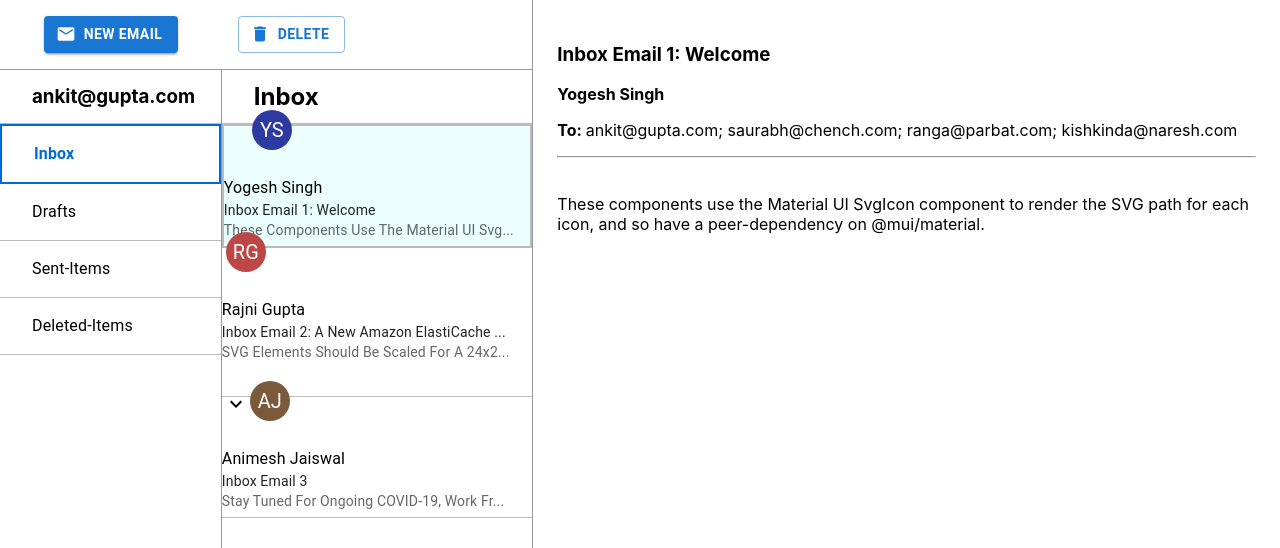
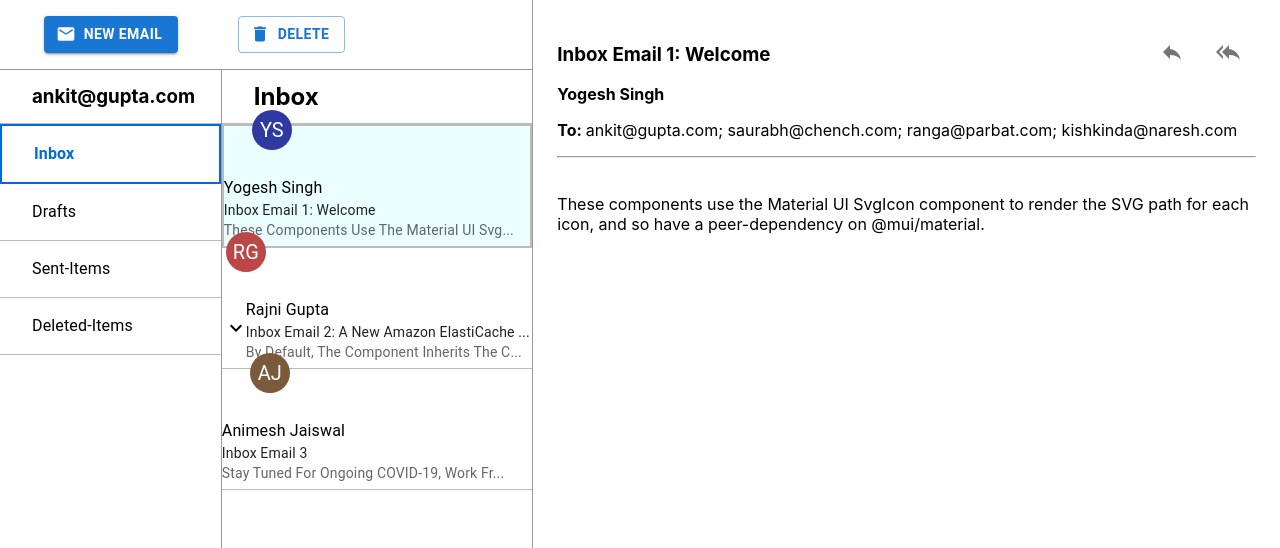
Before and after one commit to ANKRAJG/outlook-app, a React (Create React App) app: page / in a window 1280 px wide. Shown: the top 548 px of the page. Built offline with nearby package versions, Linux system fonts and the light colour scheme.

Commit message:
Added Reply & Reply All functionality

```diff
--- a/src/components/CreateNewEmail.tsx
+++ b/src/components/CreateNewEmail.tsx
@@ -1,19 +1,48 @@
 import { Autocomplete, Box, Button, TextField } from "@mui/material";
 import styles from './CreateNewEmail.module.css';
 import { Send, DeleteOutline } from '@mui/icons-material';
-import { ChangeEvent, useState } from "react";
+import { ChangeEvent, useEffect, useState } from "react";
 import { emailList } from "../data/outlookData";
 import { useOutlookContext } from "../providers/OutlookProvider";
 import { getMaxOutlookId } from "../helpers/helper";
 import { getOutlookDataInStorage, setOutlookDataInStorage } from "../data/storage";
-import { EmailDetailsProps } from "./types";
+import { Email, EmailDetailsProps } from "./types";
 
 
 const CreateNewEmail = () => {
-    const { selectedEmailList, setSelectedEmailList, setOpenEmailMode } = useOutlookContext();
+    const {
+        selectedEmailList,
+        setSelectedEmailList,
+        setOpenEmailMode,
+        replyType,
+        selectedEmail,
+        selectedType
+    } = useOutlookContext();
     const [toEmailDetails, setToEmailDetails] = useState<EmailDetailsProps[]>([]);
-    const [subject, setSubject] = useState<string>('');
+    const initSubject = ['reply', 'replyAll'].indexOf(replyType)>-1 ? selectedEmail.subject : '';
+    const [subject, setSubject] = useState<string>(initSubject);
     const [description, setDescription] = useState<string>('');
+
+    useEffect(() => {
+        const prepareDefaultListInCaseOfReply = () => {
+            let defaultToList: EmailDetailsProps[] = [];
+            const newTo = selectedEmail.to.filter(e => e!=='ankit@gupta.com');
+            if(replyType === 'reply') {
+                const to = selectedEmail.from!=='ankit@gupta.com' ? selectedEmail.from : newTo[0];
+                defaultToList = emailList.filter(e => [to].indexOf(e.email)>-1);
+            } else {
+                if(selectedEmail.from!=='ankit@gupta.com')
+                    newTo.unshift(selectedEmail.from);
+                defaultToList = emailList.filter(e => newTo.indexOf(e.email)>-1);
+            }
+            console.log('defaultToList = ', defaultToList);
+            setToEmailDetails(defaultToList);
+        }
+
+        if(['reply', 'replyAll'].indexOf(replyType)>-1) {
+            prepareDefaultListInCaseOfReply();
+        }
+    }, [replyType, selectedEmail.from, selectedEmail.to])
 
     const handleToEmailListChange = (value: EmailDetailsProps[]) => {
         setToEmailDetails(value);
@@ -27,10 +56,38 @@ const CreateNewEmail = () => {
         setDescription(event.target.value);
     };
 
+    const getParentForSingle = (p: Email, c: Email, emailObj: Email) => {
+        const maxId = getMaxOutlookId();
+        c.id = maxId+1;
+        c.type = 'firstReply';
+        c.parentId = p.id;
+        p.replys = [c];
+        emailObj.id = maxId+2;
+        return p;
+    };
+
+    const getParentObjForReplyCases = (emailObj: Email) => {
+        let parent = { ...selectedEmail };
+        if(['reply', 'firstReply'].indexOf(selectedEmail.type) > -1) {
+            parent = selectedEmailList.filter(e => e.id===selectedEmail.parentId)[0];
+        } else {
+            const newParent = getParentForSingle(selectedEmail, parent, emailObj);
+            parent = { ...newParent };
+        }
+        emailObj.parentId = parent.id;
+        emailObj.type = 'reply';
+
+        parent.subject = emailObj.subject;
+        parent.receiverNames = emailObj.receiverNames;
+        parent.to = emailObj.to;
+        parent.type = 'group';
+        parent.replys.push(emailObj);
+        return parent;
+    }
+
     const sendEmail = () => {
         const maxId = getMaxOutlookId();
-        console.log('maxId = ', maxId);
-        const emailObj = {
+        const emailObj: Email = {
             id: maxId+1,
             type: 'single',
             subject,
@@ -41,14 +98,33 @@ const CreateNewEmail = () => {
             receiverNames: toEmailDetails.map(ed => ed.name),
             replys: []
         }
-
-        selectedEmailList.push(emailObj);
-        setSelectedEmailList(selectedEmailList);
         const outlookData = getOutlookDataInStorage();
-        outlookData['sent-items'].push(emailObj);
+        if(['reply', 'replyAll'].indexOf(replyType)>-1) {
+            const parent = getParentObjForReplyCases(emailObj);
+            // selectedEmailList.push(parent);
+            const index = selectedEmailList.findIndex((item: Email) => item.id === parent.id);
+            selectedEmailList[index] = parent;
+            setSelectedEmailList(selectedEmailList);
+            outlookData[selectedType] = selectedEmailList;
+            const index2 = outlookData['sent-items'].findIndex((item: Email) => item.id === parent.id);
+            if(index2 === -1) {
+                outlookData['sent-items'].unshift(parent);
+            } else {
+                outlookData['sent-items'][index2] = parent;
+            }
+        } else {
+            // In case of normal mail
+            selectedEmailList.push(emailObj);
+            setSelectedEmailList(selectedEmailList);
+            outlookData['sent-items'].unshift(emailObj);
+        }
         setOutlookDataInStorage(outlookData);
         setOpenEmailMode(false);
     };
+
+    const discardEmail = () => {
+        setOpenEmailMode(false);
+    }
 
     return (
         <Box p={3} className={styles.createEmailWrapper}>
@@ -62,6 +138,7 @@ const CreateNewEmail = () => {
                 </Button>
                 <Button variant="text" size="medium"
                     startIcon={<DeleteOutline sx={{ pt:0.5 }} />}
+                    onClick={discardEmail}
                 >
                     Discard
                 </Button>
@@ -81,6 +158,7 @@ const CreateNewEmail = () => {
                         options={emailList}
                         getOptionLabel={(option) => option.email}
                         onChange={(e, val) => handleToEmailListChange(val)}
+                        value={toEmailDetails}
                         renderInput={(params) => (
                             <TextField
                                 {...params}
@@ -94,7 +172,7 @@ const CreateNewEmail = () => {
             <Box py={1.5}>
                 <span style={{ width:'8.5%', top:'10px', position:'relative' }}>Subject: </span>
                 <span style={{ width:'91.5%' }}>
-                    <TextField fullWidth variant="standard" placeholder="Type subject..."
+                    <TextField value={subject} fullWidth variant="standard" placeholder="Type subject..."
                         onChange={handleSubjectChange} />
                 </span>
             </Box>
--- a/src/components/Email.tsx
+++ b/src/components/Email.tsx
@@ -1,12 +1,27 @@
-import { Box } from "@mui/material";
+import { Box, IconButton, Tooltip } from "@mui/material";
 import { useOutlookContext } from "../providers/OutlookProvider";
+import { Reply, ReplyAll } from '@mui/icons-material';
 
 const Email = () => {
-    const { selectedEmail } = useOutlookContext();
+    const { selectedEmail, handleReply, setOpenEmailMode } = useOutlookContext();
+    const createReplys = (type: string) => {
+        handleReply(type);
+        setOpenEmailMode(true);
+    };
 
     return (
         <Box p={3}>
-            <h3>{(selectedEmail.type==='reply' ? 'Re: ' : '') + selectedEmail.subject}</h3>
+            <Box sx={{ float:'right', mt:1, color:'#444', cursor:'pointer' }}>
+                <Tooltip title="Reply"><IconButton onClick={createReplys.bind(null, 'reply')}>
+                    <Reply sx={{ mx:1 }} />
+                </IconButton></Tooltip>
+                <Tooltip title="Reply all"><IconButton onClick={createReplys.bind(null, 'replyAll')}>
+                    <ReplyAll sx={{ mx:1 }} />
+                </IconButton></Tooltip>
+            </Box>
+            <h3>
+                {(selectedEmail.type==='reply' ? 'Re: ' : '') + selectedEmail.subject}
+            </h3>
             <p><b>{selectedEmail.senderName ?? selectedEmail.from}</b></p>
             <p><b>To: </b>{selectedEmail.to?.join('; ')}</p>
             <hr></hr>
--- a/src/components/EmailList.tsx
+++ b/src/components/EmailList.tsx
@@ -1,7 +1,7 @@
 import { Avatar, Collapse, List, ListItemAvatar, ListItemButton, ListItemText, Typography } from "@mui/material";
 import styles from './EmailList.module.css';
 import { useOutlookContext } from "../providers/OutlookProvider";
-import { Fragment, MouseEvent } from "react";
+import { Fragment, MouseEvent, useState } from "react";
 import { Email } from "./types";
 import { ExpandLess, ExpandMore, DeleteOutlined } from "@mui/icons-material";
 import { colorMap } from "../data/outlookData";
@@ -17,6 +17,16 @@ const EmailList = () => {
         setOpenEmailMode
     } = useOutlookContext();
 
+    const [openMail, setOpenMail] = useState({open: selectedEmailList[0].id});
+    const checkInCaseOfReply = () => {
+        const parent = selectedEmailList.filter(e => e.id===selectedEmail.parentId)[0];
+        parent.replys.sort((a, b) => b.id-a.id);
+    }
+
+    if(['reply', 'firstReply'].indexOf(selectedEmail.type!) > -1) {
+        checkInCaseOfReply();
+    }
+
     const colors: string[] = colorMap[selectedType as keyof typeof colorMap];
     selectedEmailList.forEach((email, idx) => {
         const rem = idx % colors.length;
@@ -25,14 +35,18 @@ const EmailList = () => {
 
     const handleToggleClick = (email: Email) => {
         setOpenEmailMode(false);
-        if(email.subject === selectedEmail.subject)
+        if(email.id === selectedEmail.id || email.id === selectedEmail.parentId) {
+            setOpenMail({ open: email.id });
             return;
+        }
+        email.replys.sort((a, b) => b.id-a.id);
         const emailOrReply = email.type==='group' ? email.replys[0] : email;
         setSelectedEmail(emailOrReply);
-        selectedEmailList.forEach(e => e.expanded=false);
         if(email.type!=='group')
             return;
-        email.expanded = true;
+        setOpenMail(prevState => {
+            return { open: prevState.open === email.id ? -1 : email.id }
+        });
     };
 
     const handleReplyClick = (e: MouseEvent<HTMLDivElement>, reply: Email) => {
@@ -75,10 +89,18 @@ const EmailList = () => {
         return initials;
     }
 
+    const collapse = (e: MouseEvent<SVGElement>, email: Email) => {
+        e.stopPropagation();
+        setOpenMail(prevState => {
+            return { open: prevState.open === email.id ? -1 : email.id };
+        });
+    };
+
     return (
         <List component="nav" sx={{ width: '100%', padding: 0, borderTop: '1px solid #bbb' }}>
             {selectedEmailList.map((email) => (
-                <ListItemButton key={email.id} className={styles.emailBox  + ' ' + (selectedEmail.subject===email.subject ? styles.active : '')}
+                <ListItemButton key={email.id}
+                    className={styles.emailBox  + ' ' + ((selectedEmail.id===email.id || selectedEmail.parentId===email.id) ? styles.active : '')}
                     onClick={handleToggleClick.bind(null, email)}
                     sx={{ display: 'inline-block', width: '100%'}}
                 >
@@ -92,27 +114,29 @@ const EmailList = () => {
                         secondary={
                             <Fragment>
                                 <Typography
-                                    sx={{ display: 'inline' }}
+                                    sx={{ display: 'inline'}}
                                     component="span"
                                     variant="body2"
                                     color="text.primary"
                                 >
                                     {email.subject.length <= 40 ? email.subject : (email.subject.substr(0, 40) + "...")}
                                 </Typography>
-                                <div>{email.description.length <= 40 ? email.description : (email.description.substr(0, 40) + "...")}</div>
+                                <span style={{ display: 'block' }}>
+                                    {email.description.length <= 40 ? email.description : (email.description.substr(0, 40) + "...")}
+                                </span>
                             </Fragment>
                         }
                     />
                     {email.type==='group' ?
                         <span className={styles.collapseWrapper}>
-                            {email.expanded ? <ExpandLess /> : <ExpandMore />}
+                            {openMail.open===email.id ? <ExpandLess onClick={(e) => collapse(e, email)} /> : <ExpandMore />}
                         </span> : ''
                     }
                     <span className={styles.deleteWrapper}>
                         <DeleteOutlined sx={{ color:'#666' }} onClick={() => deleteEmail(email.id)} />
                     </span>
                     {email.type==='group' &&
-                        <Collapse in={email.expanded} timeout="auto" unmountOnExit>
+                        <Collapse in={openMail.open===email.id} timeout="auto" unmountOnExit>
                             <List component="div" disablePadding>
                                 {email.replys.map((reply) => (
                                     <ListItemButton key={reply.id}
@@ -123,14 +147,14 @@ const EmailList = () => {
                                             secondary={
                                                 <Fragment>
                                                     <Typography
-                                                        sx={{ display: 'inline' }}
+                                                        sx={{ display: 'inline'}}
                                                         component="span"
                                                         variant="body2"
-                                                        color="text.primary"
+                                                        color="text.secondary"
                                                     >
-                                                        {reply.description.length <= 40 ? email.description : (reply.description.substr(0, 40) + "...")}
+                                                        {reply.description.length <= 40 ? reply.description : (reply.description.substr(0, 40) + "...")}
                                                     </Typography>
-                                                </Fragment>
+                                            </Fragment>
                                             }
                                         />
                                         <span className={styles.deleteReplyWrapper} style={{ top:0 }}>
--- a/src/components/EmailTypes.tsx
+++ b/src/components/EmailTypes.tsx
@@ -2,7 +2,6 @@ import { List, ListItemButton, ListItemText } from "@mui/material";
 import styles from './EmailTypes.module.css';
 import { useOutlookContext } from "../providers/OutlookProvider";
 import { getOutlookDataInStorage } from "../data/storage";
-import { Email } from "./types";
 
 const EmailTypes = () => {
     const {
@@ -19,12 +18,9 @@ const EmailTypes = () => {
     const handleClick = (type: string) => {
         setOpenEmailMode(false);
         setSelectedType(type);
-        Object.keys(outlookData).forEach((key) => {
-            outlookData[key].forEach((e: Email) => e.expanded=false);
-        });
         setSelectedEmailList(outlookData[type]);
         const emailThread = outlookData[type][0];
-        const emailOrReply = emailThread.replys?.length ? emailThread.replys[0] : emailThread;
+        const emailOrReply = emailThread.replys.length>0 ? emailThread.replys[emailThread.replys.length-1] : emailThread;
         setSelectedEmail(emailOrReply);
     };
 
--- a/src/components/MainActionButtons.tsx
+++ b/src/components/MainActionButtons.tsx
@@ -3,21 +3,27 @@ import { Email as EmailIcon, Delete } from '@mui/icons-material';
 import { useOutlookContext } from "../providers/OutlookProvider";
 
 const MainActionButtons = () => {
-    const { setOpenEmailMode } = useOutlookContext();
+    const { setOpenEmailMode, handleReply } = useOutlookContext();
+
+    const createNewEmail = () => {
+        handleReply('');
+        setOpenEmailMode(true)
+    }
+
     return (
         <Grid container item md={12}>
             <Grid item md={5}>
                 <Box textAlign="center" sx={{ pt:2, pb:2 }}>
                     <Button variant="contained" size="medium"
                         startIcon={<EmailIcon />}
-                        onClick={() => setOpenEmailMode(true)}
+                        onClick={createNewEmail}
                     >
                         New Email
                     </Button>
                 </Box>
             </Grid>
             <Grid item md={7}>
-                <Box sx={{ padding: '16px' }}>
+                <Box sx={{ p:2 }}>
                     <Button variant="outlined" startIcon={<Delete />}>
                         Delete
                     </Button>
--- a/src/components/types.ts
+++ b/src/components/types.ts
@@ -7,8 +7,8 @@ export type Email = {
     senderName?: string;
     to: string[];
     receiverNames: string[];
-    expanded?: boolean;
     color?: string;
+    parentId?: number;
     replys: Email[];
 };
 
--- a/src/data/outlookData.ts
+++ b/src/data/outlookData.ts
@@ -17,15 +17,38 @@ export const outlookData: OutlookDataProps = {
             id: 2,
             type: 'group',
             subject: 'Inbox Email 2: A new Amazon ElastiCache service update is available.',
-            description: 'SVG elements should be scaled for a 24x24px viewport so that the resulting icon can be used as is, or included as a child for other Material UI components that use icons. This can be customized with the viewBox attribute.',
+            description: 'By default, the component inherits the current color. Optionally, you can apply one of the theme colors using the color prop.',
             from: 'rajni@gupta.com',
             senderName: 'Rajni Gupta',
             to: ['hitarth@gupta.com', 'hitarth@reja.com', 'papu@kapoor.com', 'ankit@gupta.com'],
             receiverNames: [],
-            expanded: false,
             replys: [
                 {
                     id: 3,
+                    type: 'firstReply',
+                    description: 'If you find that there are layout issues when using FontAwesomeIcon from @fortawesome/react-fontawesome, you can try passing the Font Awesome SVG data directly to SvgIcon.',
+                    subject: 'Inbox Email 2: A new Amazon ElastiCache service update is available.',
+                    from: 'papu@kapoor.com',
+                    senderName: 'Papu Nath Kapoor',
+                    to: ['ankit@gupta.com', 'hitarth@gupta.com', 'hitarth@reja.com', 'rajni@gupta.com'],
+                    receiverNames: [],
+                    parentId: 2,
+                    replys: []
+                },
+                {
+                    id: 4,
+                    type: 'reply',
+                    description: `Google was founded on September 4, 1998, by American computer scientists Larry Page and Sergey Brin while they were PhD students at Stanford University in California. Together, they own about 14% of its publicly listed shares and control 56% of its stockholder voting power through super-voting stock. The company went public via an initial public offering (IPO) in 2004. In 2015, Google was reorganized as a wholly owned subsidiary of Alphabet Inc. Google is Alphabets largest subsidiary and is a holding company for Alphabet's internet properties and interests. Sundar Pichai was appointed CEO of Google on October 24, 2015, replacing Larry Page, who became the CEO of Alphabet. On December 3, 2019, Pichai also became the CEO of Alphabet.`,
+                    subject: 'Inbox Email 2: A new Amazon ElastiCache service update is available.',
+                    from: 'ankit@gupta.com',
+                    senderName: 'Ankit Gupta',
+                    to: ['papu@kapoor.com', 'hitarth@gupta.com', 'hitarth@reja.com', 'rajni@gupta.com'],
+                    receiverNames: [],
+                    parentId: 2,
+                    replys: []
+                },
+                {
+                    id: 5,
                     type: 'reply',
                     description: 'By default, the component inherits the current color. Optionally, you can apply one of the theme colors using the color prop.',
                     subject: 'Inbox Email 2: A new Amazon ElastiCache service update is available.',
@@ -33,29 +56,9 @@ export const outlookData: OutlookDataProps = {
                     senderName: 'Rajni Gupta',
                     to: ['hitarth@gupta.com', 'hitarth@reja.com', 'papu@kapoor.com', 'ankit@gupta.com'],
                     receiverNames: [],
+                    parentId: 2,
                     replys: []
                 },
-                {
-                    id: 4,
-                    type: 'reply',
-                    description: `Google was founded on September 4, 1998, by American computer scientists Larry Page and Sergey Brin while they were PhD students at Stanford University in California. Together, they own about 14% of its publicly listed shares and control 56% of its stockholder voting power through super-voting stock. The company went public via an initial public offering (IPO) in 2004. In 2015, Google was reorganized as a wholly owned subsidiary of Alphabet Inc. Google is Alphabets largest subsidiary and is a holding company for Alphabet's internet properties and interests. Sundar Pichai was appointed CEO of Google on October 24, 2015, replacing Larry Page, who became the CEO of Alphabet. On December 3, 2019, Pichai also became the CEO of Alphabet.`,
-                    subject: 'Inbox Email 2: A new Amazon ElastiCache service update is available.',
-                    from: 'papu@kapoor.com',
-                    senderName: 'Papu Nath Kapoor',
-                    to: ['hitarth@gupta.com', 'hitarth@reja.com', 'rajni@gupta.com', 'ankit@gupta.com'],
-                    receiverNames: [],
-                    replys: []
-                },
-                {
-                    id: 5,
-                    type: 'single',
-                    description: 'If you find that there are layout issues when using FontAwesomeIcon from @fortawesome/react-fontawesome, you can try passing the Font Awesome SVG data directly to SvgIcon.',
-                    subject: 'Inbox Email 2: A new Amazon ElastiCache service update is available.',
-                    from: 'hitarth@gupta.com',
-                    to: ['papu@kapoor.com', 'hitarth@reja.com', 'rajni@gupta.com', 'ankit@gupta.com'],
-                    receiverNames: [],
-                    replys: []
-                }
             ]
         },
         {
@@ -169,5 +172,6 @@ export const outlookData: OutlookDataProps = {
     {email: 'animesh@jaiswal.com', name: 'Animesh Jaiswal'},
     {email: 'saurabh@chench.com', name: 'Saurabh Chenchde'},
     {email: 'ranga@parbat.com', name: 'Ranga Parbat'},
-    {email: 'kishkinda@naresh.com', name: ''}
+    {email: 'kishkinda@naresh.com', name: ''},
+    {email: 'hitarth@reja.com', name: ''},
 ];
--- a/src/helpers/helper.ts
+++ b/src/helpers/helper.ts
@@ -2,7 +2,7 @@ import { Email } from "../components/types";
 import { getOutlookDataInStorage } from "../data/storage";
 
 type MaxIdFucntion = (arr: Email[], currMax: number) => number;
-const getMaxId: MaxIdFucntion = (arr: Email[], currMax: number) => {
+export const getMaxId: MaxIdFucntion = (arr: Email[], currMax: number) => {
     return arr.reduce((max, item) => {
         if(max<item.id) {
             max = item.id;
--- a/src/providers/OutlookProvider.tsx
+++ b/src/providers/OutlookProvider.tsx
@@ -8,11 +8,25 @@ type OutlookContextProps = {
     setSelectedType: (val: string) => void;
     selectedEmailList: Email[];
     setSelectedEmailList: (val: Email[]) => void;
-    selectedEmail: Partial<Email>;
+    selectedEmail: Email;
     setSelectedEmail: (email: Email) => void;
     openEmailMode: boolean;
     setOpenEmailMode: (mode: boolean) => void;
+    replyType: string;
+    handleReply: (type: string) =>  void;
 }
+
+const initialEmailState = {
+    id: 1,
+    type: 'single',
+    subject: '',
+    description: '',
+    from: '',
+    senderName: '',
+    to: [],
+    receiverNames: [],
+    replys: []
+};
 
 const OutlookContext = createContext<OutlookContextProps>({
     emailTypes: [],
@@ -20,10 +34,12 @@ const OutlookContext = createContext<OutlookContextProps>({
     setSelectedType: () => {},
     selectedEmailList: [],
     setSelectedEmailList: () => {},
-    selectedEmail: {},
+    selectedEmail: initialEmailState,
     setSelectedEmail: () => {},
     openEmailMode: false,
-    setOpenEmailMode: () => {}
+    setOpenEmailMode: () => {},
+    replyType: '',
+    handleReply: () =>  {}
 });
 
 type WithChildren = {
@@ -37,9 +53,15 @@ export const OutlookProvider = ({ children }: WithChildren) => {
     });
     const [selectedType, setSelectedType] = useState<string>(emailTypes[0]);
     const [selectedEmailList, setSelectedEmailList] = useState<Email[]>(outlookData[selectedType]);
-    const initSelectedEmail = selectedEmailList[0].replys?.length ? selectedEmailList[0].replys[0] : selectedEmailList[0];
+    const replys = selectedEmailList[0].replys;
+    const initSelectedEmail = replys.length>0 ? replys[replys.length-1] : selectedEmailList[0];
     const [selectedEmail, setSelectedEmail] = useState<Email>(initSelectedEmail);
     const [openEmailMode, setOpenEmailMode] = useState<boolean>(false);
+    const [replyType, setReplyType] = useState('');
+
+    const handleReply = (type: string) => {
+        setReplyType(type);
+    };
 
     return (
         <OutlookContext.Provider value={{
@@ -51,7 +73,9 @@ export const OutlookProvider = ({ children }: WithChildren) => {
             selectedEmail,
             setSelectedEmail,
             openEmailMode,
-            setOpenEmailMode
+            setOpenEmailMode,
+            replyType,
+            handleReply
         }}>
             { children }
         </OutlookContext.Provider>
```
